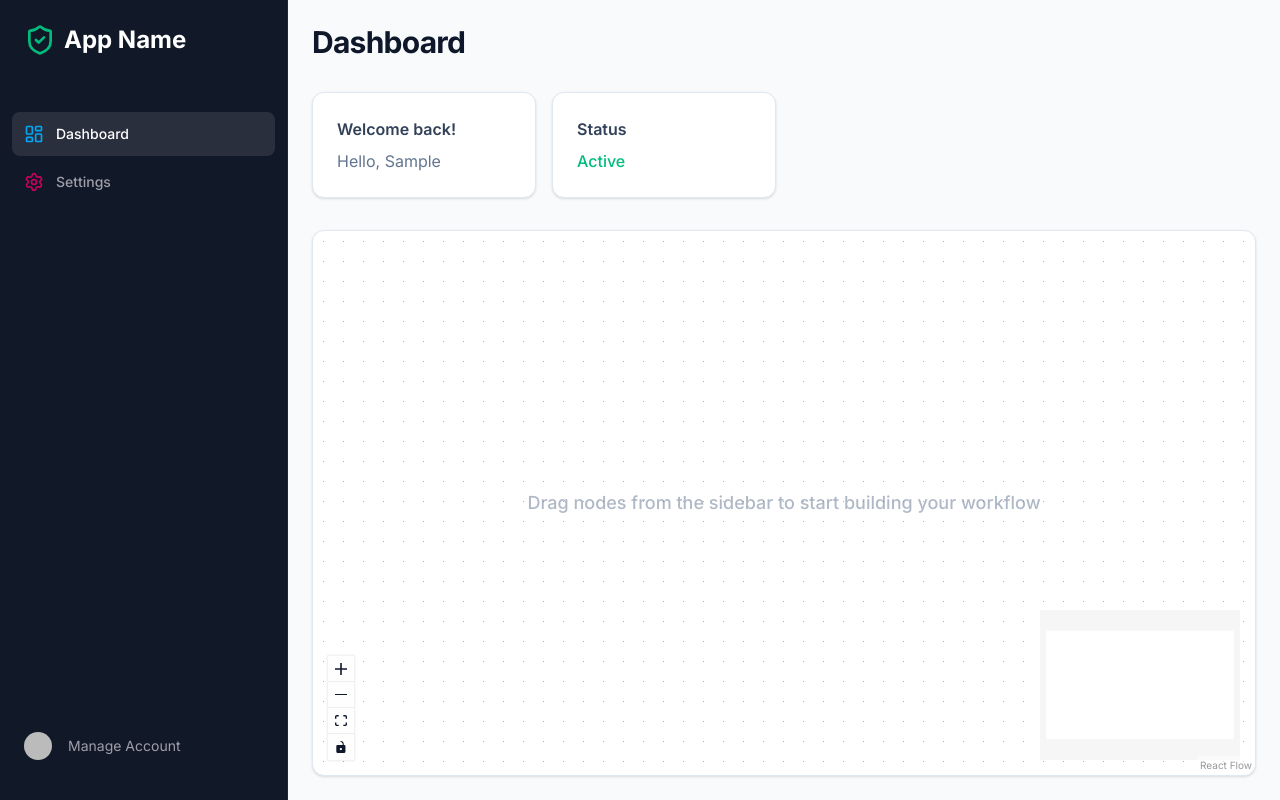
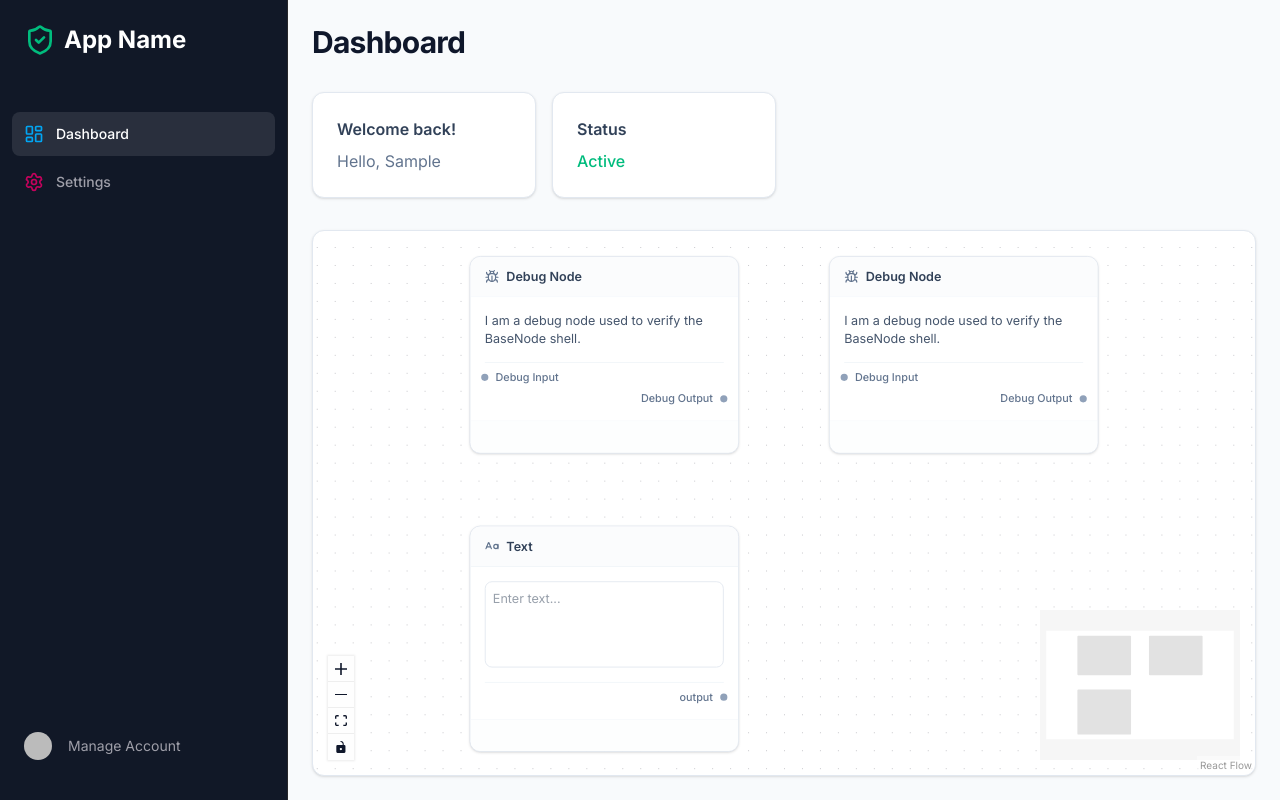
Before and after one commit to harshu1705/Trial_assignment, a Next.js app: page /dashboard in a window 1280 px wide. Built offline with nearby package versions, Linux system fonts and the light colour scheme; no server answers; sample sign-in values are in the browser's storage; some icons are missing.

Commit message:
node architecture working

```diff
--- a/src/components/Canvas.tsx
+++ b/src/components/Canvas.tsx
@@ -12,11 +12,38 @@ import {
     Connection,
     Edge,
     Node,
+    NodeTypes,
 } from "@xyflow/react";
+import { DebugNode } from "./nodes/DebugNode";
+import { TextNode } from "./nodes/TextNode";
 
 import "@xyflow/react/dist/style.css";
 
-const initialNodes: Node[] = [];
+const nodeTypes: NodeTypes = {
+    debug: DebugNode,
+    text: TextNode,
+};
+
+const initialNodes: Node[] = [
+    {
+        id: "1",
+        position: { x: 100, y: 100 },
+        data: { label: "Debug Node 1" },
+        type: "debug",
+    },
+    {
+        id: "2",
+        position: { x: 500, y: 100 },
+        data: { label: "Debug Node 2" },
+        type: "debug",
+    },
+    {
+        id: "3",
+        position: { x: 100, y: 400 },
+        data: { label: "Text Node" },
+        type: "text",
+    },
+];
 
 const initialEdges: Edge[] = []; // No initial connections
 
@@ -37,6 +64,7 @@ export const Canvas = () => {
                 onNodesChange={onNodesChange}
                 onEdgesChange={onEdgesChange}
                 onConnect={onConnect}
+                nodeTypes={nodeTypes}
                 fitView
             >
                 <Background />
--- /dev/null
+++ b/src/components/nodes/BaseNode.tsx
@@ -0,0 +1,41 @@
+import { ReactNode } from "react";
+import { cn } from "@/lib/utils";
+
+interface BaseNodeProps {
+    title: string;
+    icon: ReactNode;
+    children?: ReactNode;
+    selected?: boolean;
+}
+
+export const BaseNode = ({ title, icon, children, selected }: BaseNodeProps) => {
+    return (
+        <div
+            className={cn(
+                "w-[300px] bg-white rounded-xl shadow-sm border border-slate-200 transition-all duration-200",
+                selected && "ring-2 ring-emerald-500 border-emerald-500 shadow-md"
+            )}
+        >
+            {/* Header */}
+            <div className="flex items-center px-4 py-3 border-b border-slate-100 bg-slate-50/50 rounded-t-xl">
+                <div className="text-slate-500 mr-2">
+                    {icon}
+                </div>
+                <div className="font-semibold text-slate-700 text-sm">
+                    {title}
+                </div>
+            </div>
+
+            {/* Body */}
+            <div className="p-4">
+                {children}
+            </div>
+
+            {/* Footer (Reserved) */}
+            {/* Footer (Reserved) */}
+            <div className="h-9 border-t border-slate-100 bg-slate-50/30 rounded-b-xl flex items-center px-4 text-xs text-slate-500 font-medium">
+                {/* Reserved for Execution State */}
+            </div>
+        </div>
+    );
+};
--- /dev/null
+++ b/src/components/nodes/DebugNode.tsx
@@ -0,0 +1,26 @@
+import { BaseNode } from "./BaseNode";
+import { Bug } from "lucide-react";
+import { NodeProps } from "@xyflow/react";
+import { InputHandle } from "./InputHandle";
+import { OutputHandle } from "./OutputHandle";
+
+export const DebugNode = ({ selected }: NodeProps) => {
+    return (
+        <BaseNode
+            title="Debug Node"
+            icon={<Bug className="w-4 h-4" />}
+            selected={selected}
+        >
+            <div className="flex flex-col space-y-4">
+                <div className="text-sm text-slate-600">
+                    I am a debug node used to verify the BaseNode shell.
+                </div>
+
+                <div className="space-y-2 pt-2 border-t border-slate-100">
+                    <InputHandle id="debug-in" label="Debug Input" />
+                    <OutputHandle id="debug-out" label="Debug Output" />
+                </div>
+            </div>
+        </BaseNode>
+    );
+};
--- /dev/null
+++ b/src/components/nodes/InputHandle.tsx
@@ -0,0 +1,22 @@
+import { Handle, Position } from "@xyflow/react";
+
+interface InputHandleProps {
+    id: string;
+    label: string;
+}
+
+export const InputHandle = ({ id, label }: InputHandleProps) => {
+    return (
+        <div className="flex items-center space-x-2 relative">
+            <Handle
+                type="target"
+                position={Position.Left}
+                id={id}
+                className="!w-3 !h-3 !bg-slate-400 !border-2 !border-white hover:!bg-emerald-500 transition-colors"
+            />
+            <span className="text-xs text-slate-500 font-medium ml-3">
+                {label}
+            </span>
+        </div>
+    );
+};
--- /dev/null
+++ b/src/components/nodes/OutputHandle.tsx
@@ -0,0 +1,22 @@
+import { Handle, Position } from "@xyflow/react";
+
+interface OutputHandleProps {
+    id: string;
+    label: string;
+}
+
+export const OutputHandle = ({ id, label }: OutputHandleProps) => {
+    return (
+        <div className="flex items-center justify-end space-x-2 relative">
+            <span className="text-xs text-slate-500 font-medium mr-3">
+                {label}
+            </span>
+            <Handle
+                type="source"
+                position={Position.Right}
+                id={id}
+                className="!w-3 !h-3 !bg-slate-400 !border-2 !border-white hover:!bg-emerald-500 transition-colors"
+            />
+        </div>
+    );
+};
--- /dev/null
+++ b/src/components/nodes/TextNode.tsx
@@ -0,0 +1,30 @@
+import { BaseNode } from "./BaseNode";
+import { CaseSensitive } from "lucide-react";
+import { NodeProps } from "@xyflow/react";
+import { useState } from "react";
+import { OutputHandle } from "./OutputHandle";
+
+export const TextNode = ({ selected }: NodeProps) => {
+    const [text, setText] = useState("");
+
+    return (
+        <BaseNode
+            title="Text"
+            icon={<CaseSensitive className="w-4 h-4" />}
+            selected={selected}
+        >
+            <div className="flex flex-col space-y-4">
+                <textarea
+                    value={text}
+                    onChange={(e) => setText(e.target.value)}
+                    placeholder="Enter text..."
+                    className="w-full h-24 p-2 text-sm text-slate-700 border border-slate-200 rounded-lg focus:outline-none focus:ring-2 focus:ring-emerald-500/20 focus:border-emerald-500 resize-none font-mono nodrag"
+                />
+
+                <div className="pt-2 border-t border-slate-100">
+                    <OutputHandle id="text-out" label="output" />
+                </div>
+            </div>
+        </BaseNode>
+    );
+};
```
